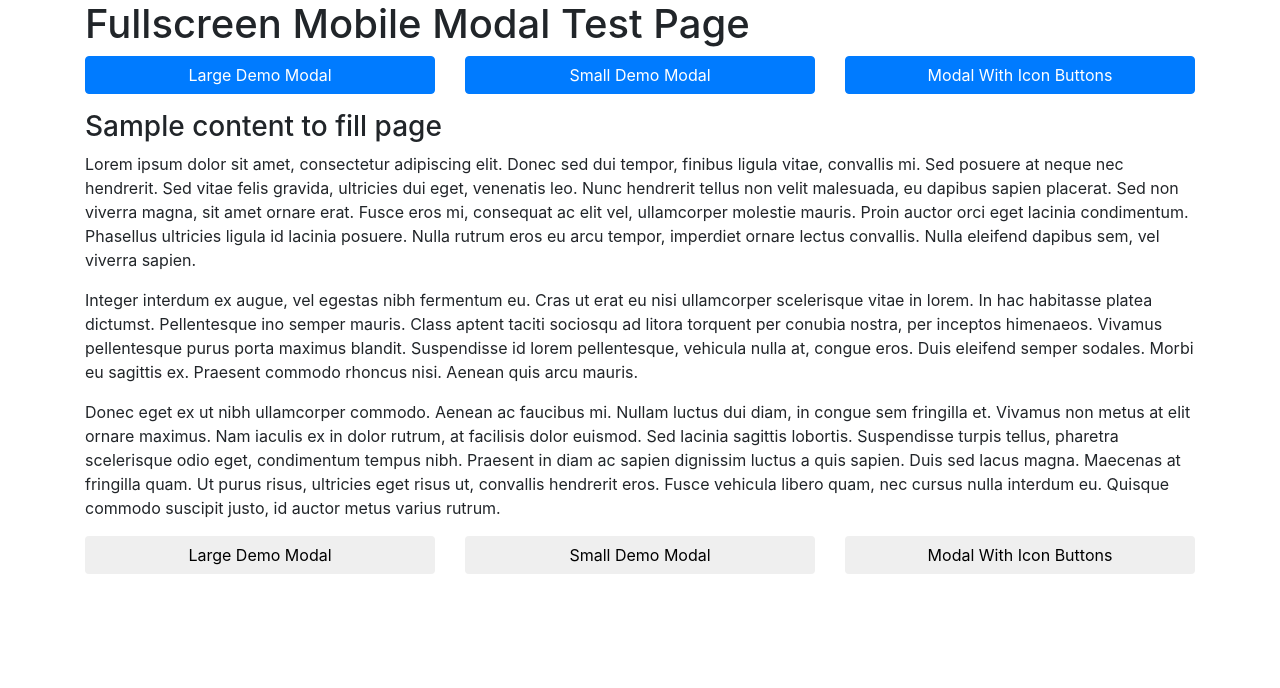
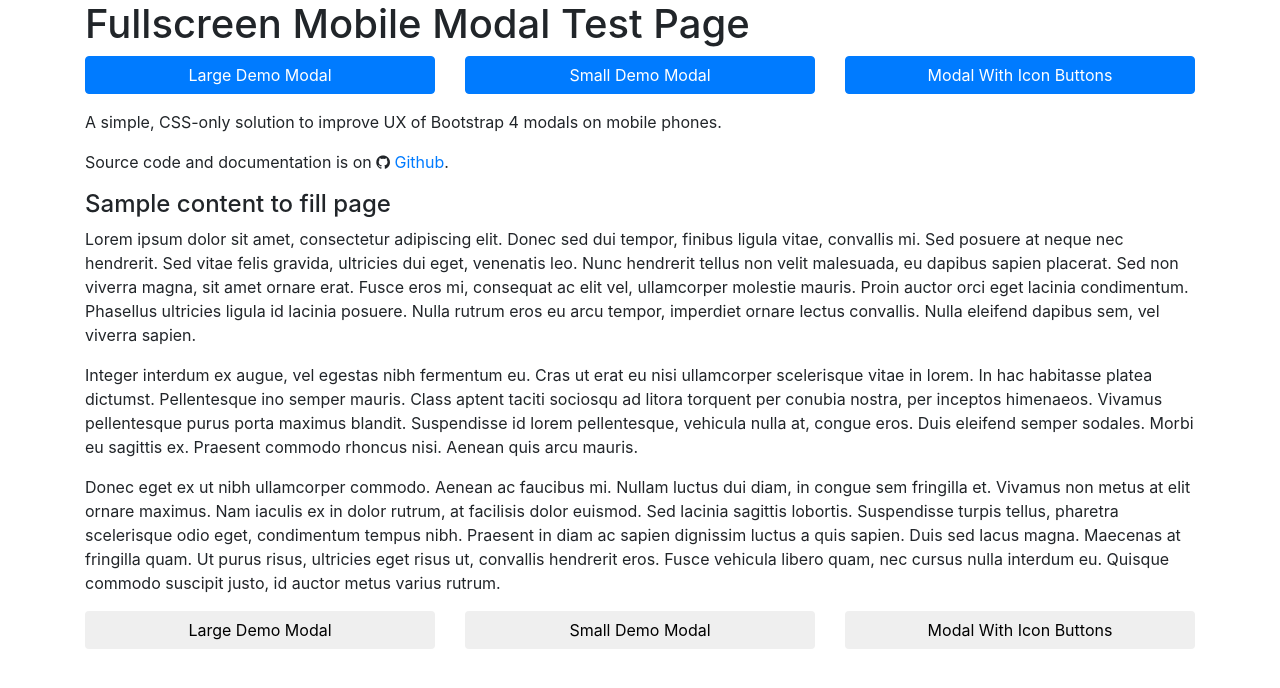
Before and after one commit to keaukraine/bootstrap4-fs-modal, a website: page index.html in a window 1280 px wide. Drawn offline with nearby package versions, Linux system fonts and the light colour scheme.

Commit message:
Updated readme and demo page.
Change-Id: I9892f49b018ef299a5f869c13e367fdca52a7397

```diff
--- a/index.html
+++ b/index.html
@@ -38,7 +38,16 @@
                 </p>
             </div>
         </div>
-        <h3>Sample content to fill page</h3>
+
+        <p>
+            A simple, CSS-only solution to improve UX of Bootstrap 4 modals on mobile phones.
+        </p>
+
+        <p>
+        Source code and documentation is on <i class="fa fa-github" aria-hidden="true"></i> <a href="https://github.com/keaukraine/bootstrap4-fs-modal"></i> Github</a>.
+        </p>
+
+        <h4>Sample content to fill page</h4>
         <p>
             Lorem ipsum dolor sit amet, consectetur adipiscing elit. Donec sed dui tempor, finibus ligula vitae, convallis mi. Sed posuere at neque nec hendrerit. Sed vitae felis gravida, ultricies dui eget, venenatis leo. Nunc hendrerit tellus non velit malesuada, eu dapibus sapien placerat. Sed non viverra magna, sit amet ornare erat. Fusce eros mi, consequat ac elit vel, ullamcorper molestie mauris. Proin auctor orci eget lacinia condimentum. Phasellus ultricies ligula id lacinia posuere. Nulla rutrum eros eu arcu tempor, imperdiet ornare lectus convallis. Nulla eleifend dapibus sem, vel viverra sapien.
         </p>
```
Also changed, not shown: README.md.
